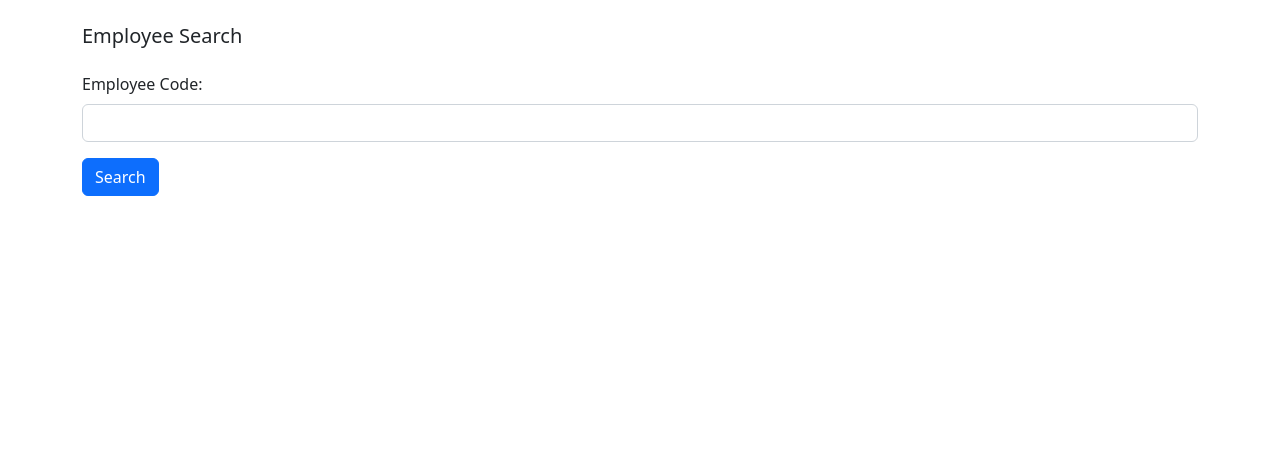
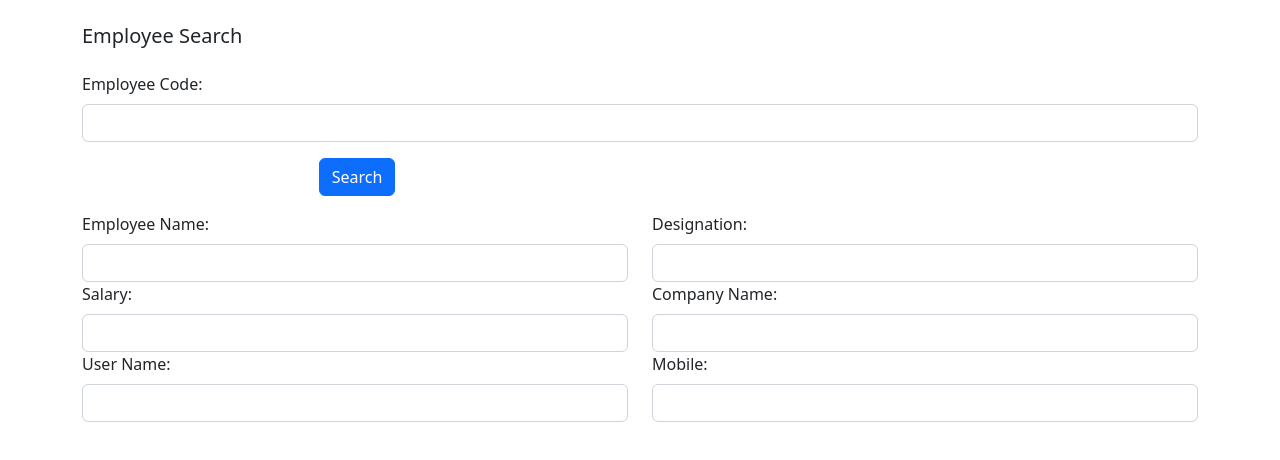
Before and after one commit to t-log/empAngBApp, an Angular app: page /search in a window 1280 px wide. Shown: the top 460 px of the page. Built offline with nearby package versions, Linux system fonts and the light colour scheme.

Commit message:
Changes for search

```diff
--- a/src/app/search-employee/search-employee.component.html
+++ b/src/app/search-employee/search-employee.component.html
@@ -7,10 +7,36 @@
                     <label for="" class="form-label">Employee Code:</label>
                     <input type="number" class="form-control" name="" id="">
                 </div>
-                <div class="col col-12 col-sm-12 col-md-6 col-lg-6 col-xl-6 col-xxl-12">
+                <div class="text-center col col-12 col-sm-12 col-md-6 col-lg-6 col-xl-6 col-xxl-12">
                     <button class="btn btn-primary">Search</button>
                 </div>
             </div>
         </div>
     </div>
+    <div class="row mt-3">
+        <div class="col col-12 col-sm-6 col-md-6 col-lg-6 col-xl-6 col-xxl-6">
+            <label for="" class="form-label">Employee Name:</label>
+            <input type="text" name="" id="" class="form-control">
+        </div>
+        <div class="col col-12 col-sm-6 col-md-6 col-lg-6 col-xl-6 col-xxl-6">
+            <label for="" class="form-label">Designation:</label>
+            <input type="text" name="" id="" class="form-control">
+        </div>
+        <div class="col col-12 col-sm-6 col-md-6 col-lg-6 col-xl-6 col-xxl-6">
+            <label for="" class="form-label">Salary:</label>
+            <input type="number" name="" id="" class="form-control">
+        </div>
+        <div class="col col-12 col-sm-6 col-md-6 col-lg-6 col-xl-6 col-xxl-6">
+            <label for="" class="form-label">Company Name:</label>
+            <input type="text" name="" id="" class="form-control">
+        </div>
+        <div class="col col-12 col-sm-6 col-md-6 col-lg-6 col-xl-6 col-xxl-6">
+            <label for="" class="form-label">User Name:</label>
+            <input type="text" name="" id="" class="form-control">
+        </div>
+        <div class="col col-12 col-sm-6 col-md-6 col-lg-6 col-xl-6 col-xxl-6">
+            <label for="" class="form-label">Mobile:</label>
+            <input type="number" name="" id="" class="form-control">
+        </div>
+    </div>
 </div>
```
